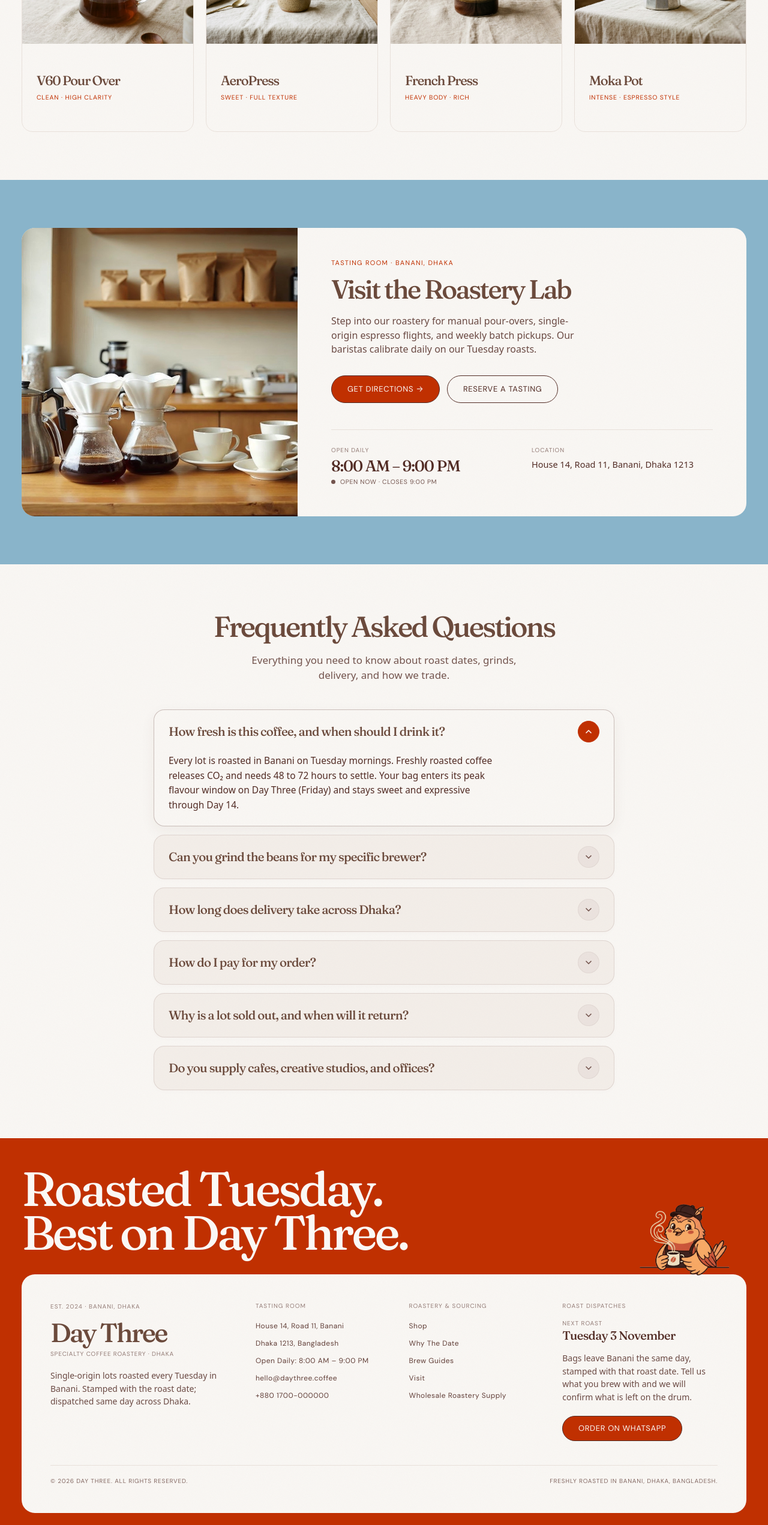
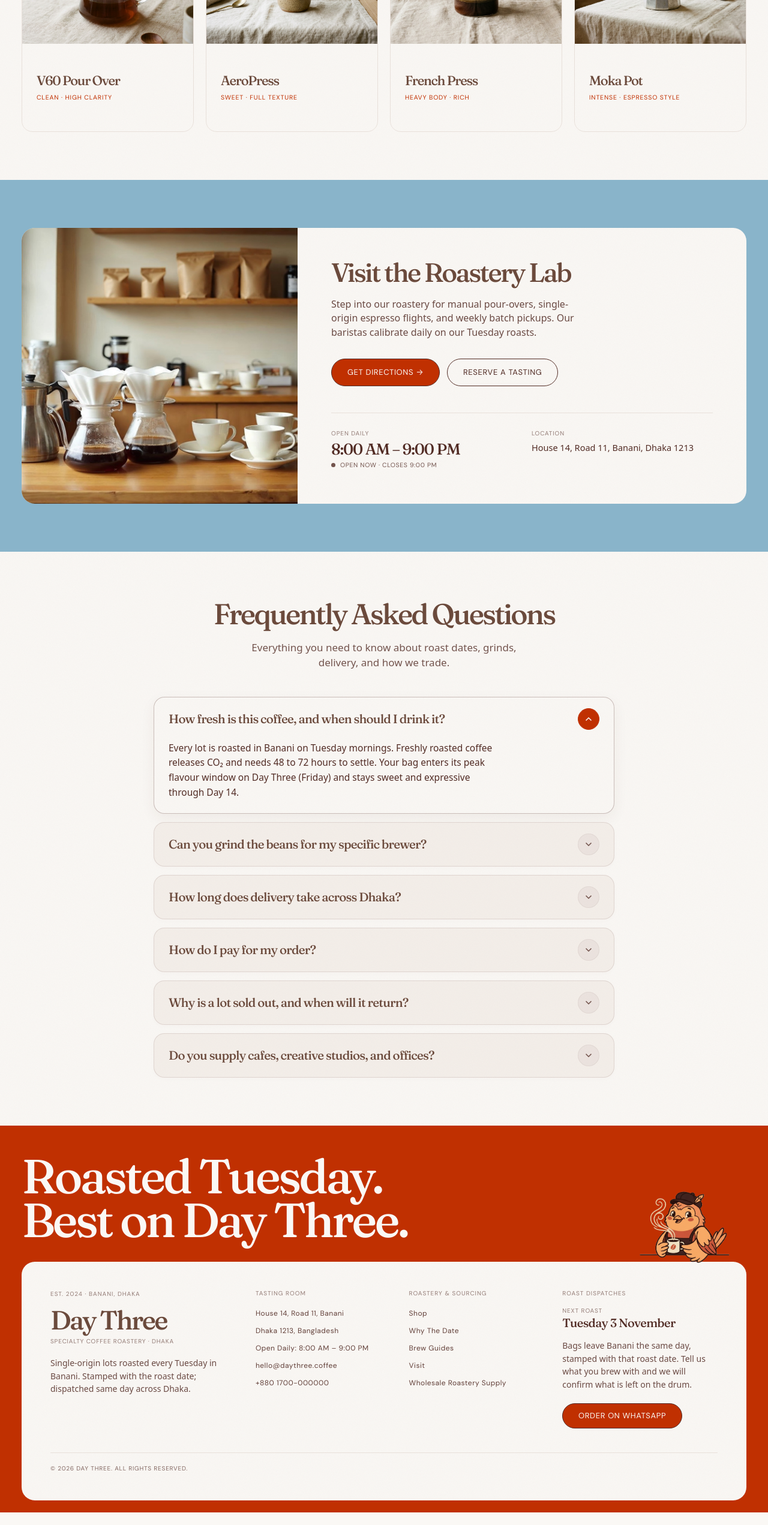
Before and after one commit to fardeenhb12/Coffee-Website, a React (Vite) app: page / in a window 1280 px wide. Shown: the part 4067-6610 px from the top of the page at 60% size. After the commit the page ends 6589 px from the top, so only its background shows below. Built offline with nearby package versions, Linux system fonts and the light colour scheme; a web font is replaced by a local one.

Commit message:
refactor(copy): remove repetitive tasting room eyebrow and footer tagline

```diff
--- a/scripts/check-parity.mjs
+++ b/scripts/check-parity.mjs
@@ -111,6 +111,7 @@ const ALLOWED_COPY_GAPS = [
   'Order by 2 PM for same-day dispatch',
   'Tuesday roast · dispatched same day',
   'Tuesday roast dispatched same day',
+  'Freshly roasted in Banani, Dhaka, Bangladesh.',
   // Removed with the footer's fake newsletter form: it toasted "Subscribed"
   // and stored nothing. Replaced by the next-roast fact and a WhatsApp CTA.
   'Receive our weekly Tuesday roast schedule and seasonal lot releases:',
--- a/src/components/layout/Footer.tsx
+++ b/src/components/layout/Footer.tsx
@@ -111,7 +111,6 @@ export function Footer() {
 
         <div className="footer-bottom-bar">
           <div>© 2026 Day Three. All rights reserved.</div>
-          <div>Freshly roasted in Banani, Dhaka, Bangladesh.</div>
         </div>
       </div>
     </footer>
--- a/src/components/sections/Visit.tsx
+++ b/src/components/sections/Visit.tsx
@@ -30,7 +30,6 @@ export function Visit() {
         </figure>
 
         <div className="tasting-room-body">
-          <span className="tasting-room-eyebrow">Tasting Room · Banani, Dhaka</span>
           <h2 className="tasting-room-title">Visit the Roastery Lab</h2>
           <p className="tasting-room-desc">
             Step into our roastery for manual pour-overs, single-origin espresso flights, and weekly batch pickups. Our baristas calibrate daily on our Tuesday roasts.
```
